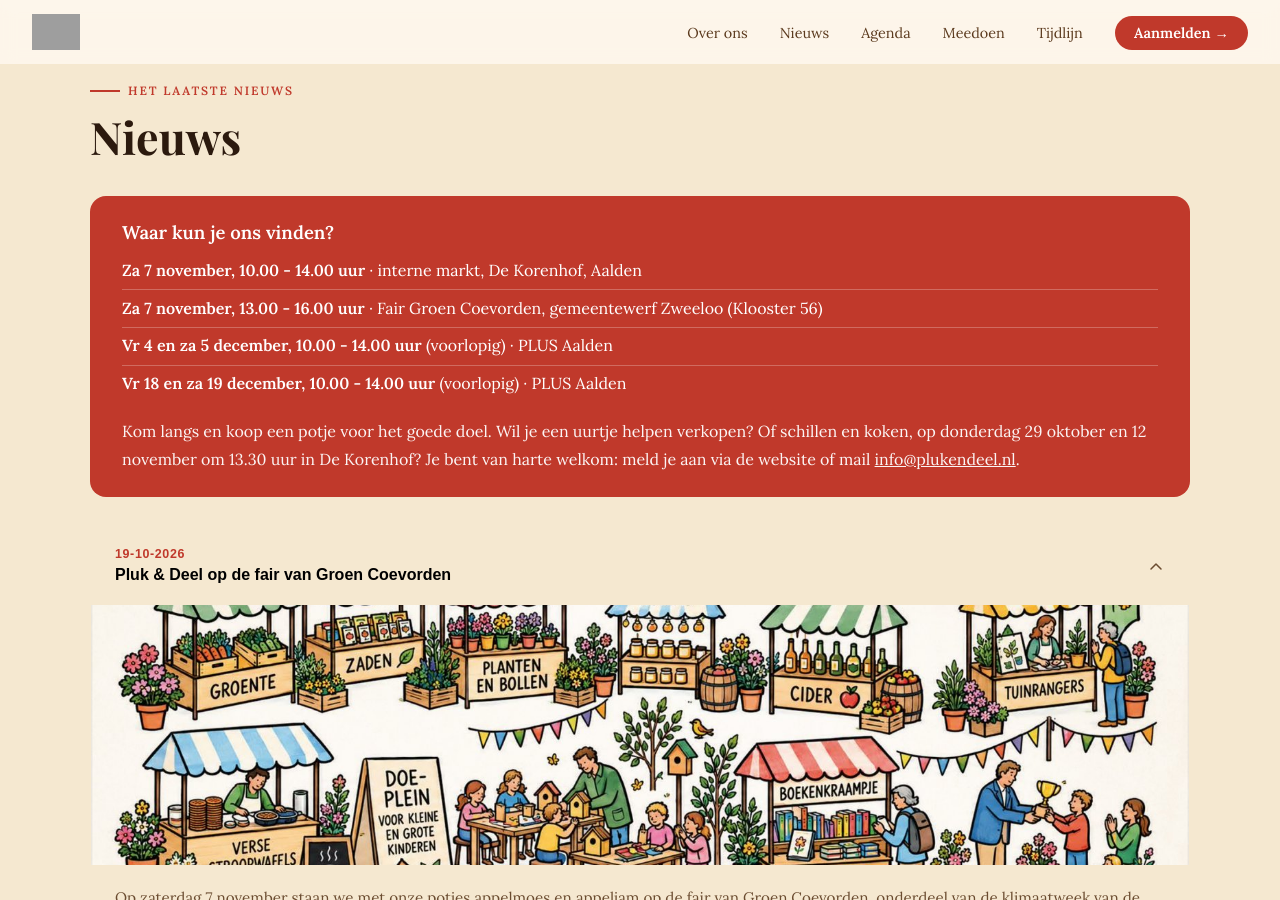
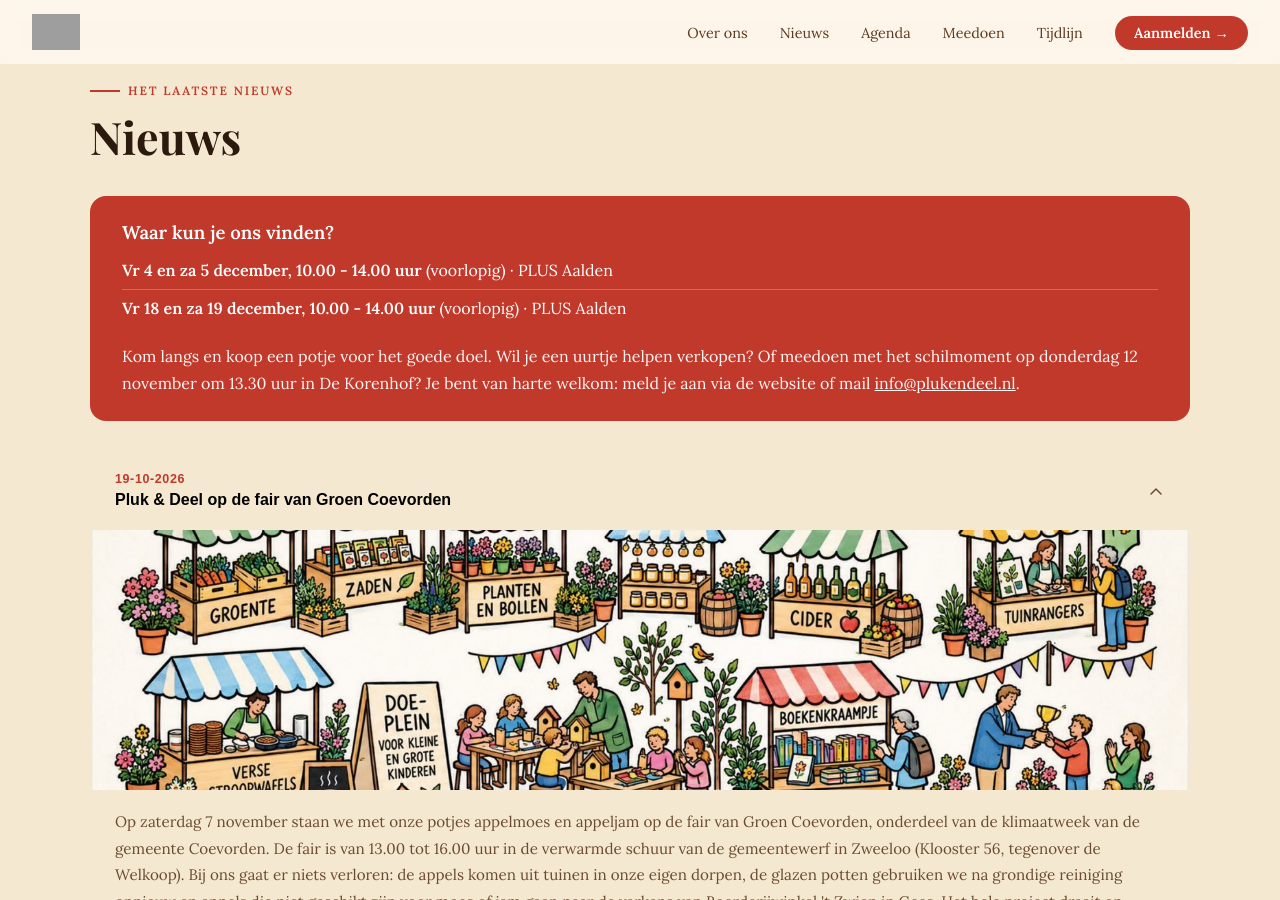
Before and after one commit to PlukenDeel/Pluk-en-Deel-2, a Jekyll site: the page built from index.html, in a window 1280 px wide and 900 px high, scrolled down 2113 px. Built offline with Jekyll 4.4.1, drawn with Linux system fonts in a browser that asks for light colours; some web fonts are replaced; grey boxes are pictures that could not be loaded.

Commit message:
Homepage: verstreken data uit oproep-banner verwijderd
Co-Authored-By: Claude Sonnet 4.6 <noreply@anthropic.com>

```diff
--- a/index.html
+++ b/index.html
@@ -88,12 +88,10 @@ layout: default
     <div class="oproep-banner">
       <strong>Waar kun je ons vinden?</strong>
       <ul class="oproep-lijst">
-        <li><b>Za 7 november, 10.00 - 14.00 uur</b> · interne markt, De Korenhof, Aalden</li>
-        <li><b>Za 7 november, 13.00 - 16.00 uur</b> · Fair Groen Coevorden, gemeentewerf Zweeloo (Klooster 56)</li>
         <li><b>Vr 4 en za 5 december, 10.00 - 14.00 uur</b> (voorlopig) · PLUS Aalden</li>
         <li><b>Vr 18 en za 19 december, 10.00 - 14.00 uur</b> (voorlopig) · PLUS Aalden</li>
       </ul>
-      <p>Kom langs en koop een potje voor het goede doel. Wil je een uurtje helpen verkopen? Of schillen en koken, op donderdag 29 oktober en 12 november om 13.30 uur in De Korenhof? Je bent van harte welkom: meld je aan via de website of mail <a href="mailto:info@plukendeel.nl">info@plukendeel.nl</a>.</p>
+      <p>Kom langs en koop een potje voor het goede doel. Wil je een uurtje helpen verkopen? Of meedoen met het schilmoment op donderdag 12 november om 13.30 uur in De Korenhof? Je bent van harte welkom: meld je aan via de website of mail <a href="mailto:info@plukendeel.nl">info@plukendeel.nl</a>.</p>
     </div>
     <div class="nieuws-acc">
       {% for bericht in site.data.nieuws.items %}
```
